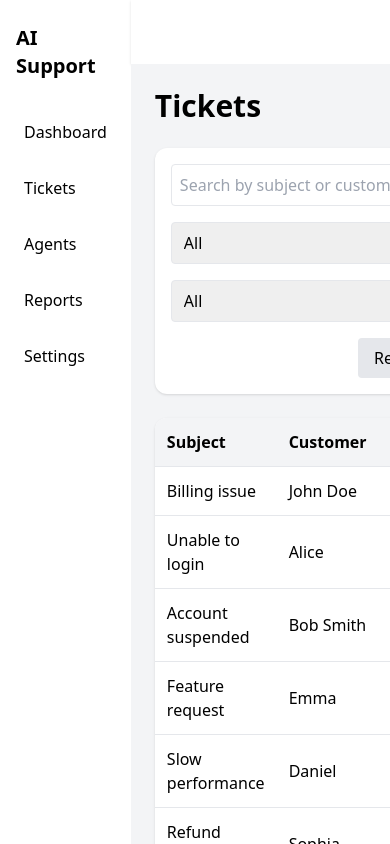
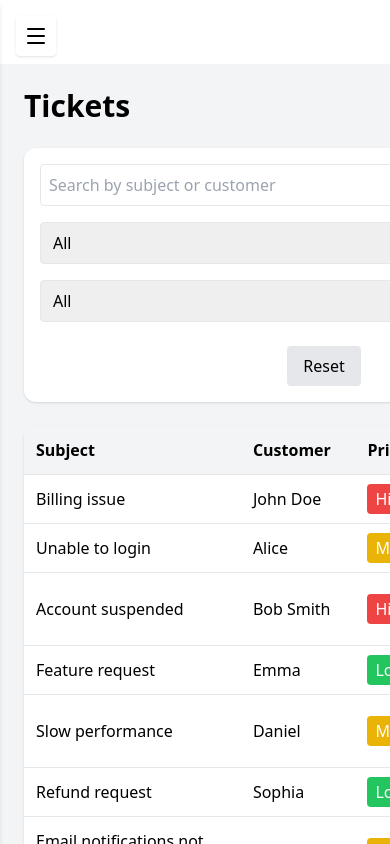
Before and after one commit to Amrutha1101/ai-support-dashboard, a React (Vite) app: page /tickets in a window 390 px wide. Shown: the top 844 px of the page. Built offline with nearby package versions, Linux system fonts and the light colour scheme.

Commit message:
add resopnsiveness

```diff
--- a/package.json
+++ b/package.json
@@ -10,6 +10,7 @@
     "preview": "vite preview"
   },
   "dependencies": {
+    "lucide-react": "^0.562.0",
     "react": "^19.2.0",
     "react-dom": "^19.2.0",
     "react-router-dom": "^7.12.0",
--- a/src/components/layout/Sidebar.tsx
+++ b/src/components/layout/Sidebar.tsx
@@ -1,31 +1,60 @@
+import { useState } from "react";
 import { Link } from "react-router-dom";
+import { Menu, X } from "lucide-react"; // optional icons from lucide-react
 
 export default function Sidebar() {
+  const [isOpen, setIsOpen] = useState(false);
+
+  const links = [
+    { name: "Dashboard", to: "/dashboard" },
+    { name: "Tickets", to: "/tickets" },
+    { name: "Agents", to: "/agents" },
+    { name: "Reports", to: "/reports" },
+    { name: "Settings", to: "/settings" },
+  ];
+
   return (
-    <div className="w-64 bg-white shadow-md min-h-screen px-4 py-6">
-      <h2 className="text-xl font-bold mb-8">AI Support</h2>
+    <>
+      {/* Hamburger Button - mobile only */}
+      <button
+        className="md:hidden fixed top-4 left-4 z-50 p-2 bg-white shadow rounded"
+        onClick={() => setIsOpen(!isOpen)}
+      >
+        {isOpen ? <X size={24} /> : <Menu size={24} />}
+      </button>
 
-      <nav className="space-y-4">
-        <Link className="block p-2 rounded hover:bg-gray-100" to="/dashboard">
-          Dashboard
-        </Link>
+      {/* Sidebar overlay - mobile */}
+      <div
+        className={`fixed inset-0 bg-black bg-opacity-30 z-40 transition-opacity duration-300 md:hidden ${
+          isOpen ? "opacity-100 visible" : "opacity-0 invisible"
+        }`}
+        onClick={() => setIsOpen(false)}
+      ></div>
 
-        <Link className="block p-2 rounded hover:bg-gray-100" to="/tickets">
-          Tickets
-        </Link>
+      {/* Sidebar */}
+      <div
+        className={`
+          fixed top-0 left-0 h-full w-64 bg-white shadow-md px-4 py-6 z-50
+          transform transition-transform duration-300
+          ${isOpen ? "translate-x-0" : "-translate-x-full"}
+          md:translate-x-0 md:static md:shadow-none
+        `}
+      >
+        <h2 className="text-xl font-bold mb-8">AI Support</h2>
 
-        <Link className="block p-2 rounded hover:bg-gray-100" to="/agents">
-          Agents
-        </Link>
-
-        <Link className="block p-2 rounded hover:bg-gray-100" to="/reports">
-          Reports
-        </Link>
-
-        <Link className="block p-2 rounded hover:bg-gray-100" to="/settings">
-          Settings
-        </Link>
-      </nav>
-    </div>
+        <nav className="space-y-4">
+          {links.map((link) => (
+            <Link
+              key={link.to}
+              to={link.to}
+              className="block p-2 rounded hover:bg-gray-100"
+              onClick={() => setIsOpen(false)} // auto-close on mobile
+            >
+              {link.name}
+            </Link>
+          ))}
+        </nav>
+      </div>
+    </>
   );
 }
--- a/src/pages/Tickets.tsx
+++ b/src/pages/Tickets.tsx
@@ -27,21 +27,21 @@ export default function Tickets() {
       <h1 className="text-3xl font-bold">Tickets</h1>
 
       {/* SEARCH + FILTERS */}
-      <div className="bg-white p-4 rounded-xl shadow flex flex-col md:flex-row gap-4 items-center">
+      <div className="bg-white p-4 rounded-xl shadow flex flex-col md:flex-row gap-4 items-center md:items-stretch flex-wrap">
         {/* Search */}
         <input
           type="text"
           placeholder="Search by subject or customer"
           value={search}
-          onChange={e => setSearch(e.target.value)}
-          className="border p-2 rounded w-full md:w-1/3"
+          onChange={(e) => setSearch(e.target.value)}
+          className="border p-2 rounded w-full md:w-1/3 flex-1"
         />
 
         {/* Status Filter */}
         <select
           value={statusFilter}
-          onChange={e => setStatusFilter(e.target.value)}
-          className="border p-2 rounded w-full md:w-1/4"
+          onChange={(e) => setStatusFilter(e.target.value)}
+          className="border p-2 rounded w-full md:w-1/4 flex-1"
         >
           <option>All</option>
           <option>Open</option>
@@ -52,8 +52,8 @@ export default function Tickets() {
         {/* Priority Filter */}
         <select
           value={priorityFilter}
-          onChange={e => setPriorityFilter(e.target.value)}
-          className="border p-2 rounded w-full md:w-1/4"
+          onChange={(e) => setPriorityFilter(e.target.value)}
+          className="border p-2 rounded w-full md:w-1/4 flex-1"
         >
           <option>All</option>
           <option>High</option>
@@ -68,15 +68,15 @@ export default function Tickets() {
             setStatusFilter("All");
             setPriorityFilter("All");
           }}
-          className="px-4 py-2 bg-gray-200 rounded hover:bg-gray-300"
+          className="px-4 py-2 bg-gray-200 rounded hover:bg-gray-300 mt-2 md:mt-0"
         >
           Reset
         </button>
       </div>
 
       {/* TICKETS TABLE */}
-      <div className="bg-white rounded-xl shadow overflow-hidden">
-        <table className="w-full border-collapse">
+      <div className="bg-white rounded-xl shadow overflow-x-auto">
+        <table className="w-full min-w-[600px] border-collapse">
           <thead className="bg-gray-100 text-left">
             <tr>
               <th className="p-3">Subject</th>
@@ -88,7 +88,7 @@ export default function Tickets() {
           </thead>
 
           <tbody>
-            {filteredTickets.map(ticket => (
+            {filteredTickets.map((ticket) => (
               <tr
                 key={ticket.id}
                 className="border-t hover:bg-gray-50 cursor-pointer transition"
```
Also changed, not shown: src/context/TicketContext.tsx (added, +43 -0 lines), src/pages/TicketForm.tsx (added, +115 -0 lines), src/main.tsx (line endings or trailing spaces), 1 other file (tests, documents, lock files or other folders).
